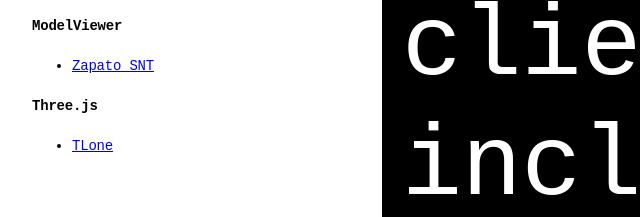
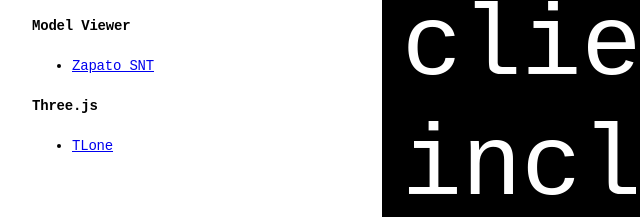
Before and after one commit to Juancrm27/juancrm, a website: page index.html in a window 1280 px wide. Shown: the part 232-449 px from the top of the page, 28-668 px from the left. Drawn offline with Linux system fonts and the light colour scheme.

Commit message:
nuevo zapato

```diff
--- a/index.html
+++ b/index.html
@@ -57,7 +57,7 @@
             </div>
 
             <section class="ejemplos">
-                <h2>ModelViewer</h2>
+                <h2>Model Viewer</h2>
                 <ul>
                   <li><a href="/modelviewer/zapato-snt.html">Zapato SNT</a></li>
                 </ul>
```
